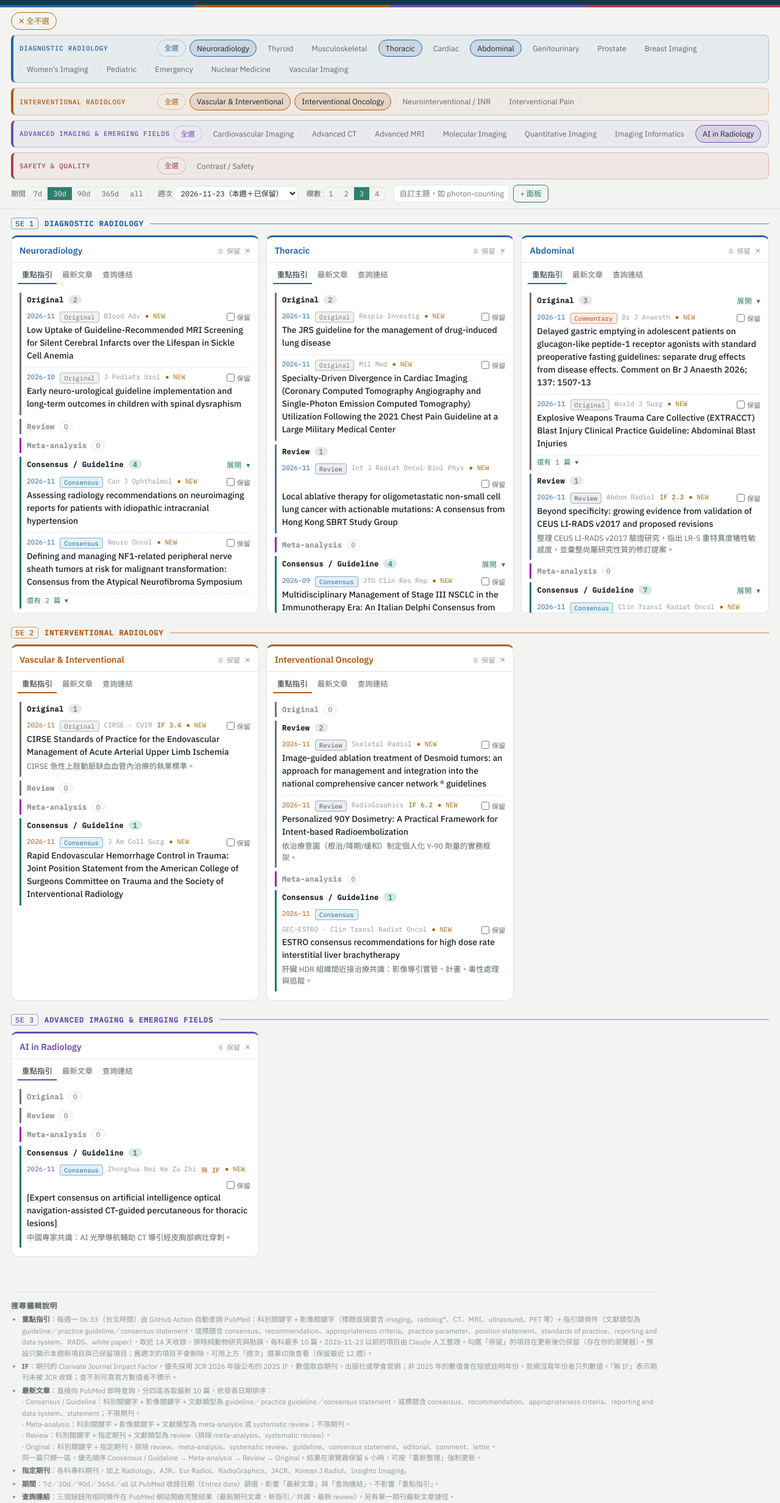
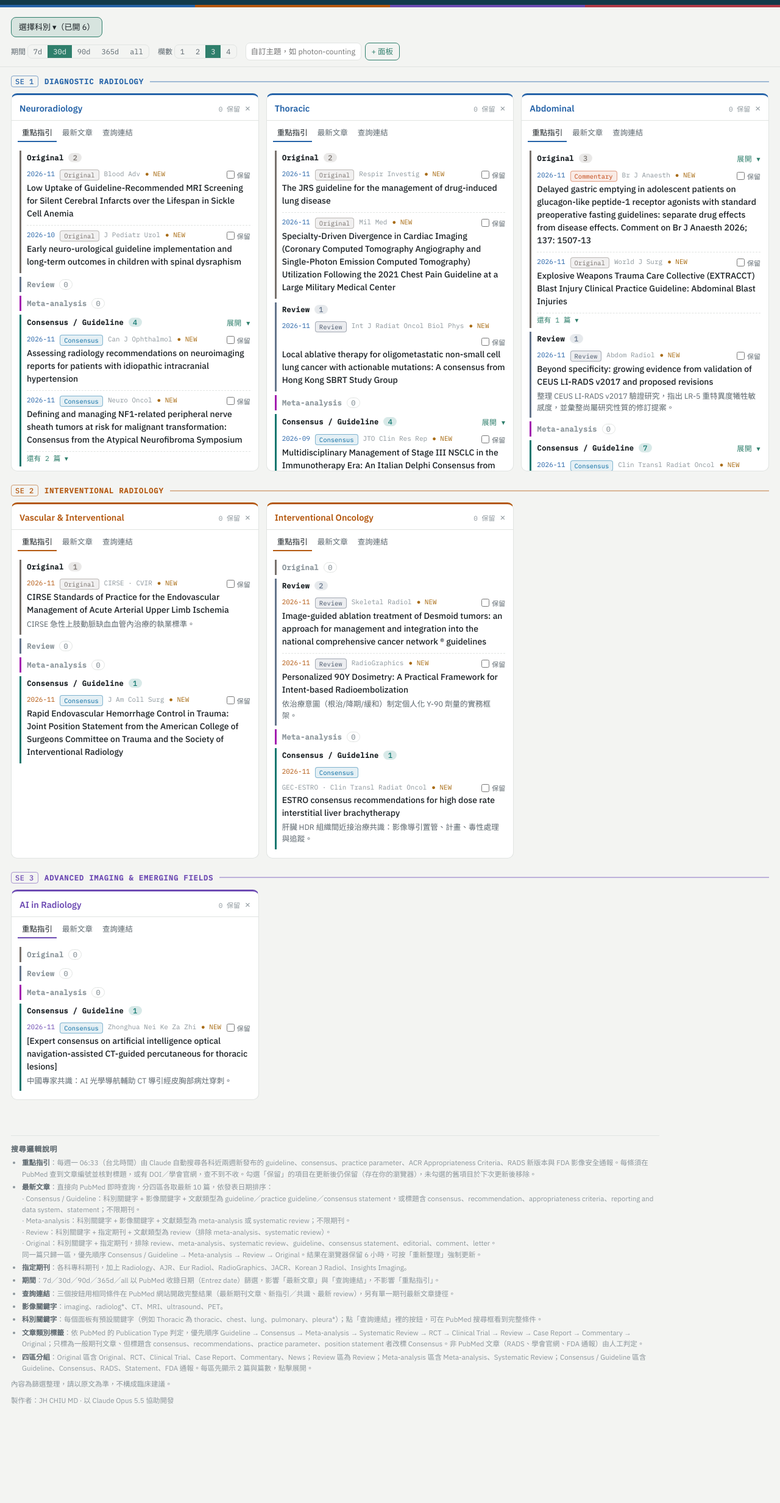
Before and after one commit to cxrfile39-cell/radiology-board, a plain HTML site: page index.html in a window 1280 px wide. Shown: the part 80-2545 px from the top of the page at 61% size. After the commit the page ends 2424 px from the top, so only its background shows below. Drawn offline with Linux system fonts and the light colour scheme.

Commit message:
Update index.html

```diff
--- a/index.html
+++ b/index.html
@@ -51,8 +51,6 @@ main{display:grid;gap:12px;padding:14px 18px 40px;grid-template-columns:repeat(v
 .meta{font:11px "IBM Plex Mono",monospace;color:var(--dim);display:flex;gap:8px;flex-wrap:wrap}
 .meta .d{color:var(--acc)}
 .meta .n{color:var(--new)}
-.meta .if{font-weight:500;color:var(--acc2)}
-#wk{background:var(--panel);border:1px solid var(--line);color:var(--ink);border-radius:7px;padding:3px 6px;font:12px "IBM Plex Mono",monospace}
 .item a{color:var(--ink);text-decoration:none;font-weight:500;display:block;margin-top:2px}
 .item a:hover{color:var(--acc);text-decoration:underline}
 .item p{margin:3px 0 0;color:var(--mut);font-size:12.5px}
@@ -155,6 +153,11 @@ footer ul{margin:0;padding-left:18px}
 footer li{margin:3px 0}
 footer b{color:var(--mut);font-weight:600}
 footer p{margin:8px 0}
+header{position:relative !important}
+#chipToggle{display:inline-flex}
+header:not(.open) #chips{display:none}
+#chips .grp[class*="g-"]{padding:4px 8px}
+.bar{gap:5px}
 </style>
 </head>
 <body>
@@ -165,15 +168,13 @@ footer p{margin:8px 0}
   <div class="bar" id="chips"></div>
   <div class="ctrl">
     <span>期間 <span class="seg" id="win"></span></span>
-    <span>週次 <select id="wk"></select></span>
     <span class="colsw">欄數 <span class="seg" id="cols"></span></span>
     <span class="custom"><input id="kw" placeholder="自訂主題，如 photon-counting CT"><button id="add">+ 面板</button></span>
   </div>
 </header>
 <main id="grid"></main>
 <footer><h3>搜尋邏輯說明</h3><ul>
-<li><b>重點指引</b>：每週一 06:33（台北時間）由 GitHub Action 自動查詢 PubMed：科別關鍵字 + 影像關鍵字（標題或摘要含 imaging、radiolog*、CT、MRI、ultrasound、PET 等）+ 指引類條件（文獻類型為 guideline／practice guideline／consensus statement，或標題含 consensus、recommendation、appropriateness criteria、practice parameter、position statement、standards of practice、reporting and data system、RADS、white paper），取近 14 天收錄、排除純動物研究與勘誤，每科最多 10 篇。2026-11-23 以前的項目由 Claude 人工整理。勾選「保留」的項目在更新後仍保留（存在你的瀏覽器）。預設只顯示本週新項目與已保留項目；舊週次的項目不會刪除，可用上方「週次」選單切換查看（保留最近 12 週）。</li>
-<li><b>IF</b>：期刊的 Clarivate Journal Impact Factor，優先採用 JCR 2026 年版公布的 2025 IF，數值取自期刊、出版社或學會官網；非 2025 年的數值會在括號註明年份，官網沒寫年份者只列數值。「無 IF」表示期刊未被 JCR 收錄；查不到可靠官方數值者不標示。</li>
+<li><b>重點指引</b>：每週一 06:33（台北時間）由 Claude 自動搜尋各科近兩週新發布的 guideline、consensus、practice parameter、ACR Appropriateness Criteria、RADS 新版本與 FDA 影像安全通報。每條須在 PubMed 查到文章編號並核對標題，或有 DOI／學會官網，查不到不收。勾選「保留」的項目在更新後仍保留（存在你的瀏覽器），未勾選的舊項目於下次更新後移除。</li>
 <li><b>最新文章</b>：直接向 PubMed 即時查詢，分四區各取最新 10 篇，依發表日期排序：
 <br>· Consensus / Guideline：科別關鍵字 + 影像關鍵字 + 文獻類型為 guideline／practice guideline／consensus statement，或標題含 consensus、recommendation、appropriateness criteria、reporting and data system、statement；不限期刊。
 <br>· Meta-analysis：科別關鍵字 + 影像關鍵字 + 文獻類型為 meta-analysis 或 systematic review；不限期刊。
@@ -192,7 +193,6 @@ footer p{margin:8px 0}
 
 <script>
 const KCAT={"Guideline":"kg","RADS":"kr","Consensus":"kc","Statement":"kc","Meta-analysis":"km","Systematic Review":"km","RCT":"kt","Clinical Trial":"kt","Review":"kv","Original":"ko","Case Report":"kx","Commentary":"kx","Regulatory":"kx","News":"kx"};
-const ifb = x => !x.f ? "" : x.f==="none" ? `<span class="if" title="無 Clarivate JCR 影響係數">無 IF</span>` : `<span class="if" title="Clarivate JCR Journal Impact Factor${x.fy?" "+x.fy:""}">IF ${esc(x.f)}${x.fy&&x.fy!=="2025"?` (${esc(x.fy)})`:""}</span>`;
 const kb = k => k ? `<span class="kb ${KCAT[k]||'kx'}">${esc(k)}</span>` : "";
 function catOf(types,title){
   const T=new Set(types||[]); let c;
@@ -287,10 +287,7 @@ function feedHTML(s){
 /* ---------- curated guidelines ---------- */
 const isPinned = t => !!pins[keyOf(t)];
 function togglePin(panel, item, on){ const k=keyOf(item.t); if(on) pins[k]={panel,item}; else delete pins[k]; LS.set("rb_pins",pins); render(); }
-let curWeek = "";
-const WEEKS = () => [...new Set([D.latest, ...D.panels.flatMap(s=>(s.g||[]).map(x=>x.w).filter(Boolean))].filter(Boolean))].sort().reverse();
 function curatedFor(s){
-  if(curWeek && curWeek!==D.latest) return (s.g||[]).filter(x=>x.w===curWeek);
   const cur = (s.g||[]).filter(x=>x.w===D.latest || isPinned(x.t));
   const inData = new Set((s.g||[]).map(x=>keyOf(x.t)));
   const kept = Object.entries(pins).filter(([k,v])=>v.panel===s.id && !inData.has(k)).map(([k,v])=>Object.assign({_gone:1},v.item));
@@ -298,8 +295,8 @@ function curatedFor(s){
 }
 function guideHTML(s){
   const list=curatedFor(s);
-  if(!list.length) return `<div class="empty">${curWeek&&curWeek!==D.latest?curWeek+" 這週":"本週"}此科別沒有整理的指引，可切換「週次」或看「最新文章」。</div>`;
-  return blocksHTML(s.id+"|g",list,x=>x.k,x=>{const on=isPinned(x.t);return `<div class="item ${on?'pinned':''} ${x._gone?'gone':''}"><div class="meta"><span class="d">${esc(x.d)}</span>${kb(x.k)}<span>${esc(x.o)}</span>${ifb(x)}${recent(x.d)?'<span class="n">● NEW</span>':''}
+  if(!list.length) return `<div class="empty">本週此科別沒有新整理的指引，請看「最新文章」。</div>`;
+  return blocksHTML(s.id+"|g",list,x=>x.k,x=>{const on=isPinned(x.t);return `<div class="item ${on?'pinned':''} ${x._gone?'gone':''}"><div class="meta"><span class="d">${esc(x.d)}</span>${kb(x.k)}<span>${esc(x.o)}</span>${recent(x.d)?'<span class="n">● NEW</span>':''}
     <label class="keep"><input type="checkbox" data-pin="${esc(x.t)}" data-panel="${s.id}" ${on?'checked':''}>保留</label></div>
     <a href="${esc(x.u)}" target="_blank" rel="noopener">${esc(x.t)}</a>${x.p?`<p>${esc(x.p)}</p>`:""}</div>`});
 }
@@ -339,8 +336,6 @@ function render(){
   document.getElementById("sub").textContent = `${D.groups.length} groups · ${D.panels.length} panels · 上次更新 ${D.updated||D.latest} · 下次更新 ${nextRun()}（台北時間）`;
   document.getElementById("chips").innerHTML = `<div class="grp"><button class="chip none" id="selNone">✕ 全不選</button></div>` + D.groups.map(([k,l])=>`<div class="grp g-${k}"><span class="gl">${esc(l)}</span><button class="chip all" data-g="${k}">全選</button>${D.panels.filter(s=>s.grp===k).map(s=>`<button class="chip ${state.sel.includes(s.id)?'on':''}" data-id="${s.id}">${esc(s.name)}</button>`).join("")}</div>`).join("")
     + (state.custom.length?`<div class="grp"><span class="gl">Custom</span>${state.custom.map(k=>`<button class="chip on" data-c="${esc(k)}">★ ${esc(k)}</button>`).join("")}</div>`:"");
-  if(!curWeek || !WEEKS().includes(curWeek)) curWeek=D.latest;
-  document.getElementById("wk").innerHTML = WEEKS().map(w=>`<option value="${w}" ${w===curWeek?"selected":""}>${w}${w===D.latest?"（本週＋已保留）":""}</option>`).join("");
   document.getElementById("win").innerHTML = [7,30,90,365,0].map(w=>`<button class="${state.win===w?'on':''}" data-w="${w}">${w?w+'d':'all'}</button>`).join("");
   document.getElementById("cols").innerHTML = [1,2,3,4].map(c=>`<button class="${state.cols===c?'on':''}" data-c="${c}">${c}</button>`).join("");
   const g=document.getElementById("grid"); g.style.setProperty("--cols",state.cols);
@@ -354,7 +349,7 @@ const findPanel = id => D.panels.find(s=>s.id===id) || (state.custom.map(k=>({id
 document.addEventListener("click",e=>{
   const b=e.target.closest("button"); if(!b) return;
   if(b.dataset.exp){state.exp=state.exp||{}; state.exp[b.dataset.exp]=!state.exp[b.dataset.exp]; save(); render(); return;}
-  if(b.id==="chipToggle"){document.querySelector("header").classList.toggle("open"); render(); return;}
+  if(b.id==="chipToggle"){const hh=document.querySelector("header"); hh.classList.toggle("open"); try{localStorage.setItem("rb_hdr",hh.classList.contains("open")?"1":"0")}catch(e){} render(); return;}
   if(b.id==="selNone"){state.sel=[]; save(); render(); return;}
   if(b.dataset.rf){ const s=findPanel(b.dataset.rf); if(s) loadFeed(s,true); return; }
   if(b.dataset.g){const ids=D.panels.filter(s=>s.grp===b.dataset.g).map(s=>s.id);const allOn=ids.every(i=>state.sel.includes(i));state.sel=allOn?state.sel.filter(i=>!ids.includes(i)):[...new Set([...state.sel,...ids])];}
@@ -369,8 +364,9 @@ document.addEventListener("click",e=>{
   else return;
   save(); render();
 });
-document.addEventListener("change",e=>{if(e.target.id==="wk"){curWeek=e.target.value; render(); return;} const c=e.target.closest("input[data-pin]"); if(!c) return; const s=D.panels.find(p=>p.id===c.dataset.panel); const item=[...(s?.g||[]),...Object.values(pins).map(v=>v.item)].find(x=>x.t===c.dataset.pin); if(item){const {_gone,...clean}=item; togglePin(c.dataset.panel,clean,c.checked);} });
+document.addEventListener("change",e=>{const c=e.target.closest("input[data-pin]"); if(!c) return; const s=D.panels.find(p=>p.id===c.dataset.panel); const item=[...(s?.g||[]),...Object.values(pins).map(v=>v.item)].find(x=>x.t===c.dataset.pin); if(item){const {_gone,...clean}=item; togglePin(c.dataset.panel,clean,c.checked);} });
 document.getElementById("kw").addEventListener("keydown",e=>{if(e.key==="Enter")document.getElementById("add").click();});
+try{if(localStorage.getItem("rb_hdr")==="1")document.querySelector("header").classList.add("open")}catch(e){}
 fetch("data.json?v="+Date.now()).then(r=>r.json()).then(d=>{D=d; render();}).catch(()=>{document.getElementById("grid").innerHTML='<div class="empty">資料載入失敗，請重新整理。</div>';});
 </script>
 </body>
```
